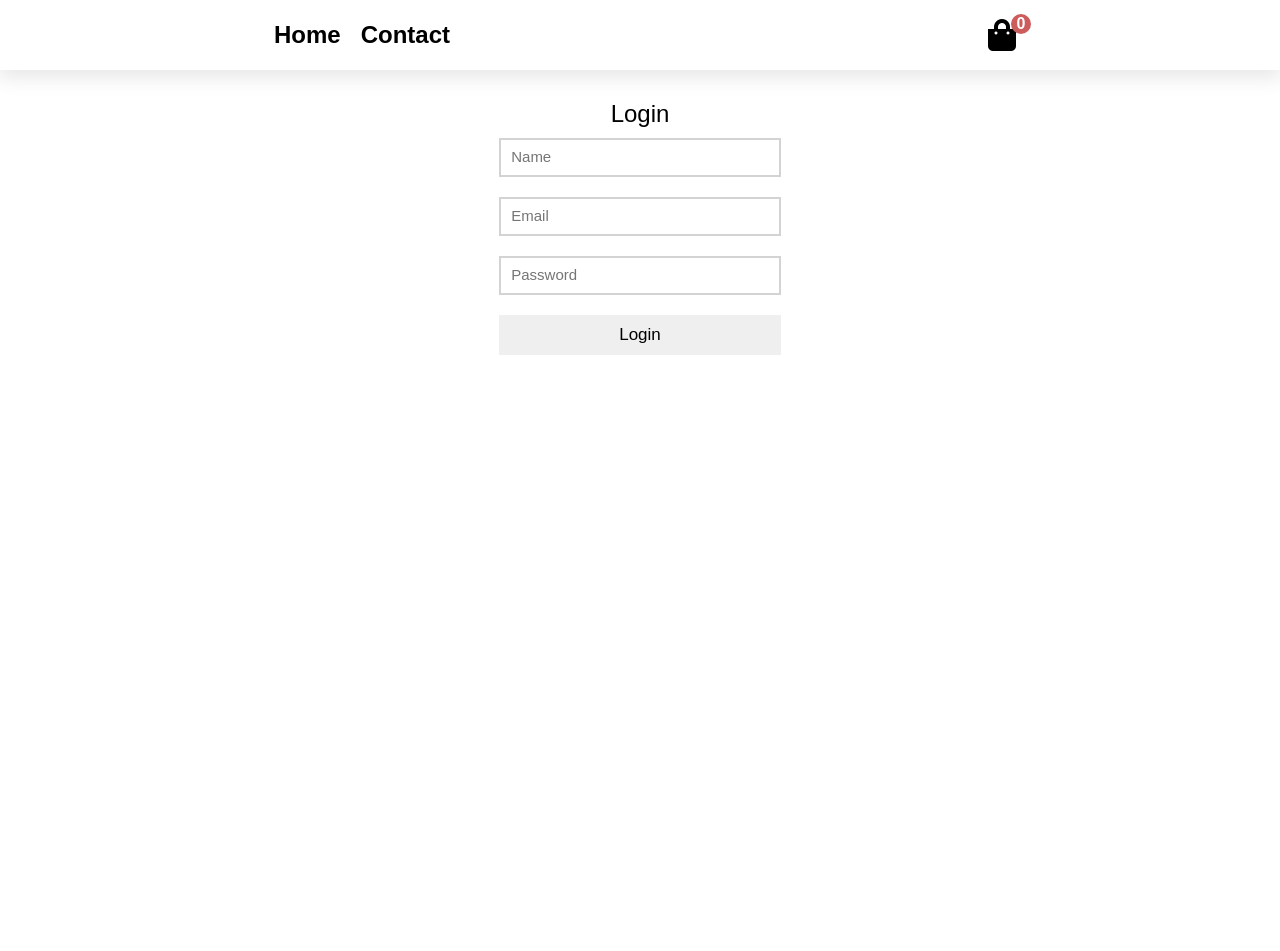
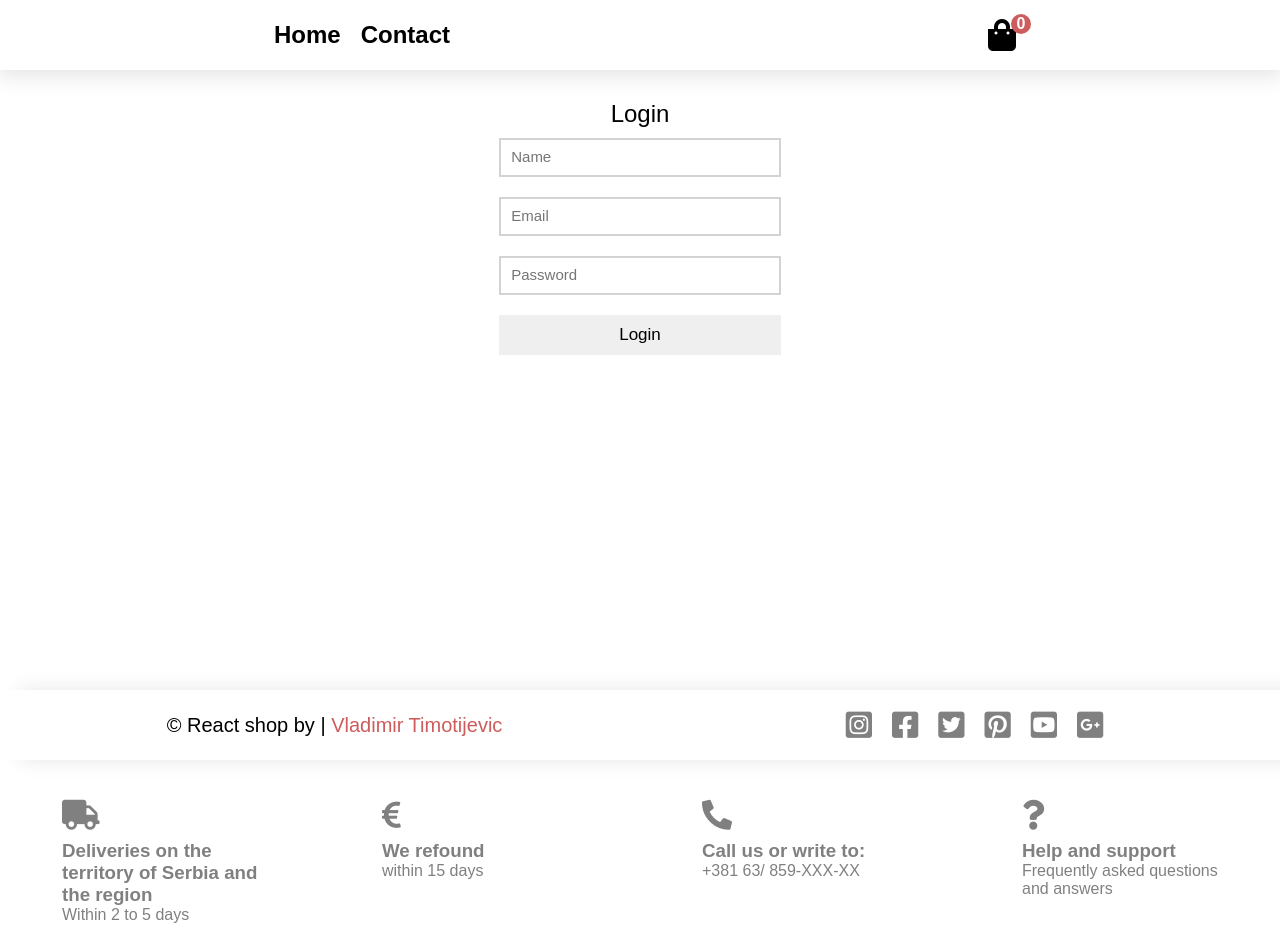
Before and after one commit to TimotijevicVlada/reactWebShop, a React (Create React App) app: page /contact in a window 1280 px wide. Shown: the top 951 px of the page. Before the commit the page ends 800 px from the top, so only its background shows below. Built offline with nearby package versions, Linux system fonts and the light colour scheme.

Commit message:
Footer implemented.

```diff
--- a/src/App.css
+++ b/src/App.css
@@ -170,6 +170,7 @@ a {
 /*SHOPPING CART*/
 .cart-container {
   margin-top: 100px;
+  min-height: 70vh;
 }
 .cart-title {
   margin: 10px 0px;
@@ -241,6 +242,7 @@ display: flex;
 .contact-container {
   margin-top: 100px;
   text-align: center;
+  min-height: 70vh;
 }
 .contact-container h2 {
   font-weight: 400;
@@ -263,3 +265,45 @@ display: flex;
   border: none;
   font-size: 17px;
 }
+
+/*FOOTER*/
+.footer_container {
+  margin-top: 30px;
+  height: 70px;
+  box-shadow: 20px 0px 20px 0px rgba(0, 0, 0, 0.1);
+  display: flex;
+  align-items: center;
+  justify-content: space-around;
+}
+.made_by {
+  text-align: center;
+  font-size: 20px;
+}
+.made_by span {
+  color: indianred;
+}
+.socialNetwork_icon i {
+  margin: 0 10px;
+  font-size: 30px;
+  color: gray;
+}
+/*UNDERFOOTER*/
+.underFooter_container {
+  display: flex;
+  justify-content: space-around;
+}
+.underFooter_container div {
+  width: 20%;
+  padding: 30px;
+}
+.underFooter_container div i {
+  margin: 10px 0px;
+  font-size: 30px;
+  color: gray;
+}
+.underFooter_container div h3 {
+  color: gray;
+}
+.underFooter_container div p {
+  color: gray;
+}
--- a/src/App.js
+++ b/src/App.js
@@ -7,6 +7,8 @@ import Home from "./components/Home";
 import Cart from "./components/Cart";
 import Contact from './components/Contact';
 import Details from "./components/Details";
+import Footer from './components/Footer';
+import FooterUnder from './components/FooterUnder';
 import "./App.css";
 
 const App = () => {
@@ -19,6 +21,8 @@ const App = () => {
         <Route path="/contact" exact component={Contact} />
         <Route path="/details/:id" exact component={Details} />
       </Provider>
+      <Footer />
+      <FooterUnder />
     </Router>
   );
 };
--- /dev/null
+++ b/src/components/Footer.js
@@ -0,0 +1,21 @@
+import React from "react";
+
+const Footer = () => {
+  return (
+    <div className="footer_container">
+      <div className="made_by">
+          &copy; React shop by |<span> Vladimir Timotijevic</span>
+      </div>
+      <div className="socialNetwork_icon">
+          <i className="fab fa-instagram-square"></i>
+          <i className="fab fa-facebook-square"></i>
+          <i className="fab fa-twitter-square"></i>
+          <i className="fab fa-pinterest-square"></i>
+          <i className="fab fa-youtube-square"></i>
+          <i className="fab fa-google-plus-square"></i>
+      </div>
+    </div>
+  );
+};
+
+export default Footer;
--- /dev/null
+++ b/src/components/FooterUnder.js
@@ -0,0 +1,30 @@
+import React from 'react'
+
+const FooterUnder = () => {
+    return (
+        <div className="underFooter_container">
+            <div>
+                <i className="fas fa-truck"></i>
+                <h3>Deliveries on the territory of Serbia and the region</h3>
+                <p>Within 2 to 5 days</p>
+            </div>
+            <div>
+                <i className="fas fa-euro-sign"></i>
+                <h3>We refound</h3>
+                <p>within 15 days</p>
+            </div>
+            <div>
+                <i className="fas fa-phone-alt"></i>
+                <h3>Call us or write to:</h3>
+                <p>+381 63/ 859-XXX-XX</p>
+            </div>
+            <div>
+                <i className="fas fa-question"></i>
+                <h3>Help and support</h3>
+                <p>Frequently asked questions and answers</p>
+            </div>
+        </div>
+    )
+}
+
+export default FooterUnder;
```
